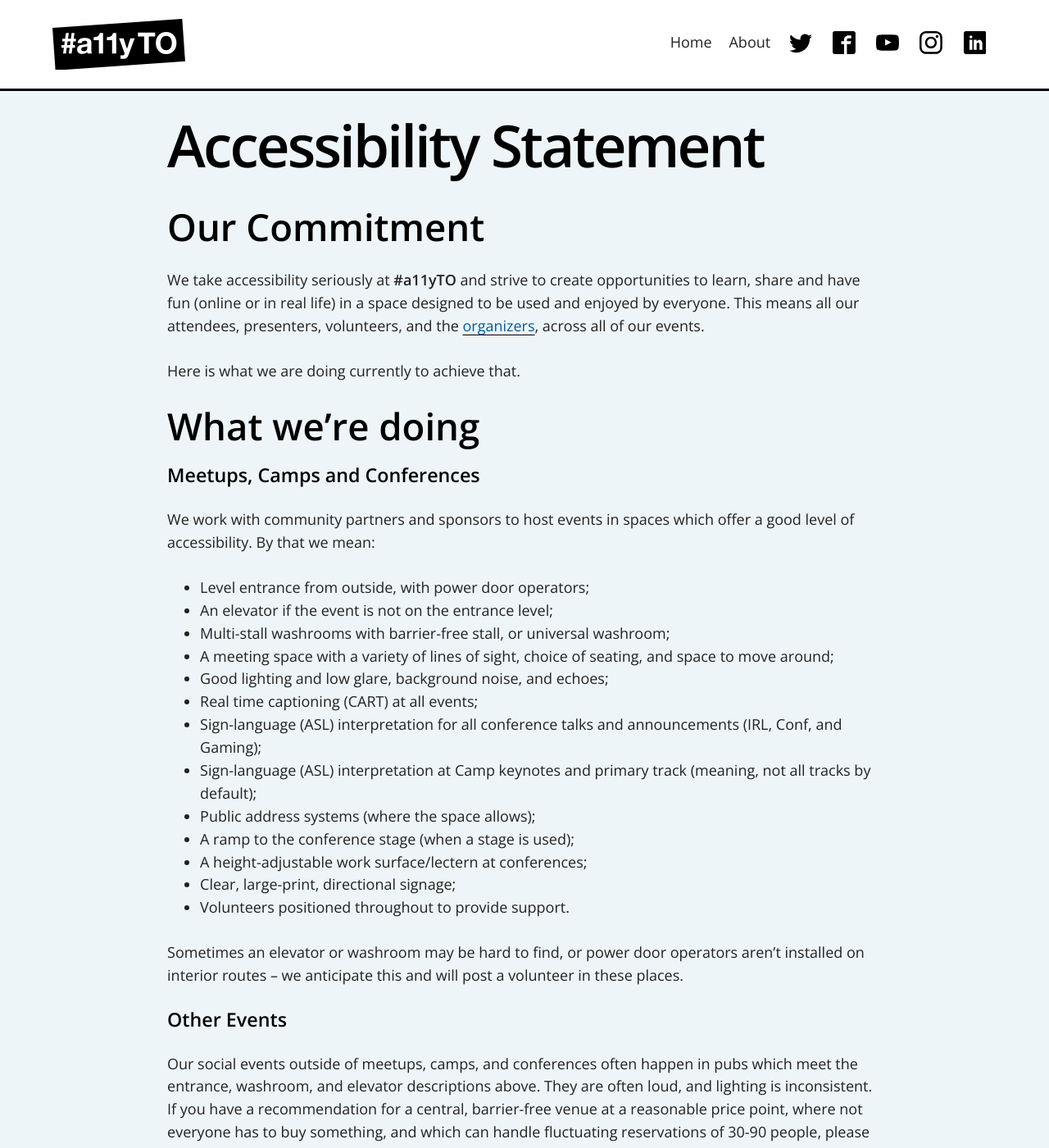
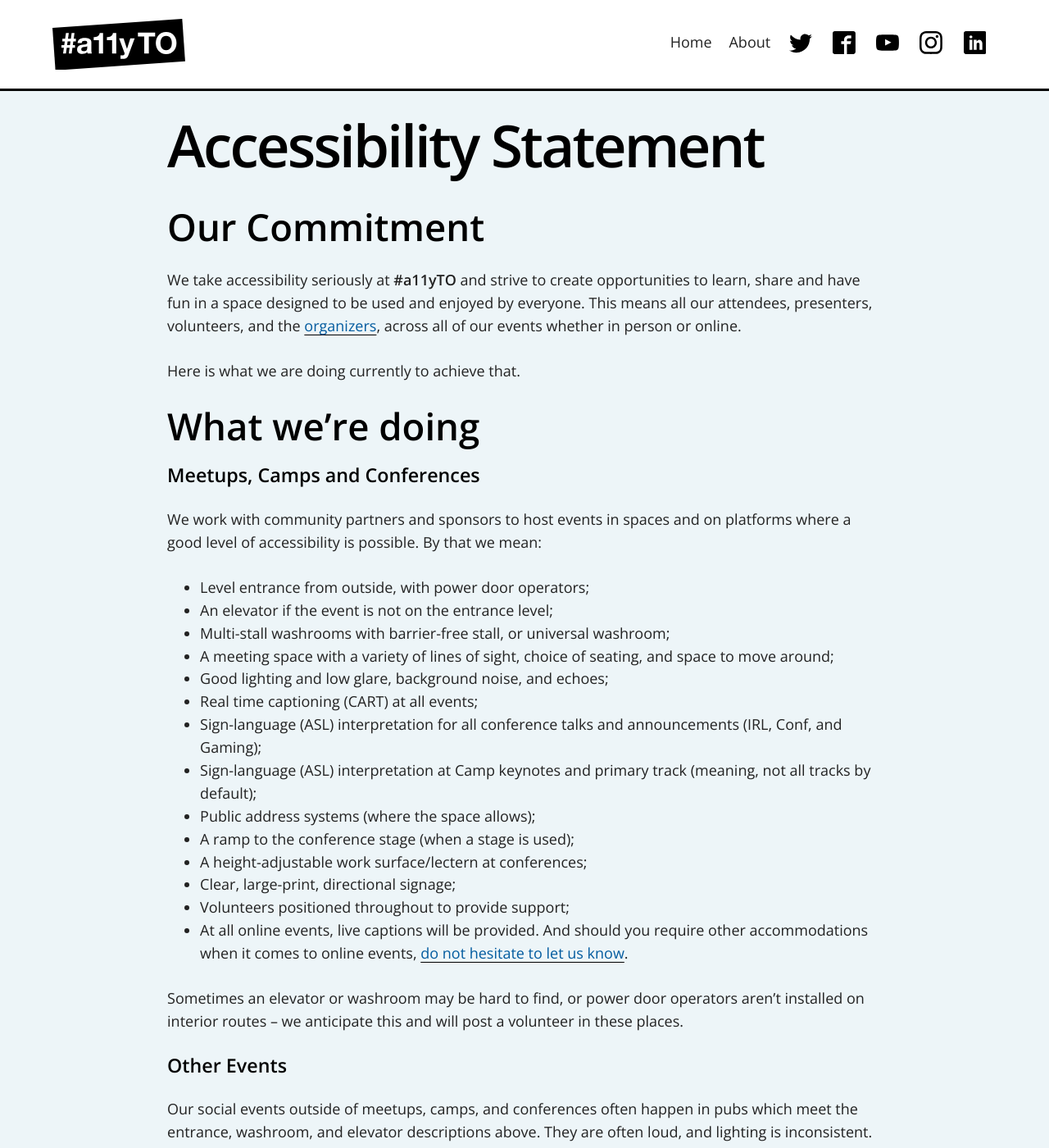
Before and after one commit to a11yTO/A11yTO-Main, a Jekyll site: the page built from accessibility-statement.html, in a window 1280 px wide and 1400 px high. Shown: the whole window at 82% size. Built offline with Jekyll 4.4.1, drawn with Linux system fonts in a browser that asks for light colours; some of the changed text lies outside the part shown.

Commit message:
Update copy

```diff
--- a/accessibility-statement.html
+++ b/accessibility-statement.html
@@ -6,11 +6,11 @@
 ---
 
 <h2>Our Commitment</h2>
-        <p>We take accessibility seriously at <strong>#a11yTO</strong> and strive to create opportunities to learn, share and have fun (online or in real life) in a space designed to be used and enjoyed by everyone. This means all our attendees, presenters, volunteers, and the <a href="https://a11yto.com/organizers">organizers</a>, across all of our events.</p>
+<p>We take accessibility seriously at <strong>#a11yTO</strong> and strive to create opportunities to learn, share and have fun in a space designed to be used and enjoyed by everyone. This means all our attendees, presenters, volunteers, and the <a href="https://a11yto.com/organizers">organizers</a>, across all of our events whether in person or online.</p>
 <p>Here is what we are doing currently to achieve that.</p>
 <h3>What we’re doing</h3>
 <h4 class="sub-head">Meetups, Camps and Conferences</h4>
-        <p>We work with community partners and sponsors to host events in spaces which offer a good level of accessibility. By that we mean:</p>
+<p>We work with community partners and sponsors to host events in spaces and on platforms where a good level of accessibility is possible. By that we mean:</p>
 <ul>
   <li>Level entrance from outside, with power door operators;</li>
   <li>An elevator if the event is not on the entrance level;</li>
@@ -24,12 +24,13 @@
   <li>A ramp to the conference stage (when a stage is used);</li>
   <li>A height-adjustable work surface/lectern at conferences;</li>
   <li>Clear, large-print, directional signage;</li>
-            <li>Volunteers positioned throughout to provide support.</li>
+  <li>Volunteers positioned throughout to provide support;</li>
+  <li>At all online events, live captions will be provided. And should you require other accommodations when it comes to online events, <a href="mailto:info@a11yTO.com">do not hesitate to let us know</a>.</li>
 </ul>
 <p>Sometimes an elevator or washroom may be hard to find, or power door operators aren’t installed on interior routes – we anticipate this and will post a volunteer in these places.</p>
 <h4 class="sub-head">Other Events</h4>
-        <p>Our social events outside of meetups, camps, and conferences often happen in pubs which meet the entrance, washroom, and elevator descriptions above. They are often loud, and lighting is inconsistent.
-        If you have a recommendation for a central, barrier-free venue at a reasonable price point, where not everyone has to buy something, and which can handle fluctuating reservations of 30-90 people, please let someone on the organizing committee know.</p>
+<p>Our social events outside of meetups, camps, and conferences often happen in pubs which meet the entrance, washroom, and elevator descriptions above. They are often loud, and lighting is inconsistent.</p>
+<p>If you have a recommendation for a central, barrier-free venue at a reasonable price point, where not everyone has to buy something, and which can handle fluctuating reservations of 30-90 people, please let someone on the organizing committee know.</p>
 <h4 class="sub-head">Presentations</h4>
 <p>Our events bring together speakers with various levels of presenting experience but we expect these basics:
 <ul>
@@ -57,8 +58,8 @@
 </ul>
 <h3>How you can help</h3>
 <ul>
-            <li>Let us know if you have an accessibility need that hasn’t been addressed above;</li>
-            <li>If you have a constructive idea for how to improve accessibility at our events, please email us at <a href="mailto:info@a11yTO.com">info@a11yTO.com</a> or speak to a member of the <a href="https://a11yto.com/organizers">organizing committee</a>;</li>
-            <li>If something isn’t working, or working as necessary to create an accessible experience, please tell a volunteer or organizer as soon as you can;</li>
+  <li><a href="mailto:info@a11yTO.com">Let us know if you have an accessibility need that hasn’t been addressed above</a>;</li>
+  <li>If you have a constructive idea for how to improve accessibility at our events, please <a href="mailto:info@a11yTO.com">email us</a> or speak to a member of the <a href="https://a11yto.com/organizers">organizing committee</a>;</li>
+  <li>If something isn’t working, or working as necessary to create an accessible experience, please tell a volunteer or organizer, or <a href="mailto:info@a11yTO.com">email us</a> to let us know;</li>
   <li>Volunteer! We count on volunteers as part of our accessibility plan.</li>
 </ul>
```
Lines whose indentation alone changed are shown as unchanged.
